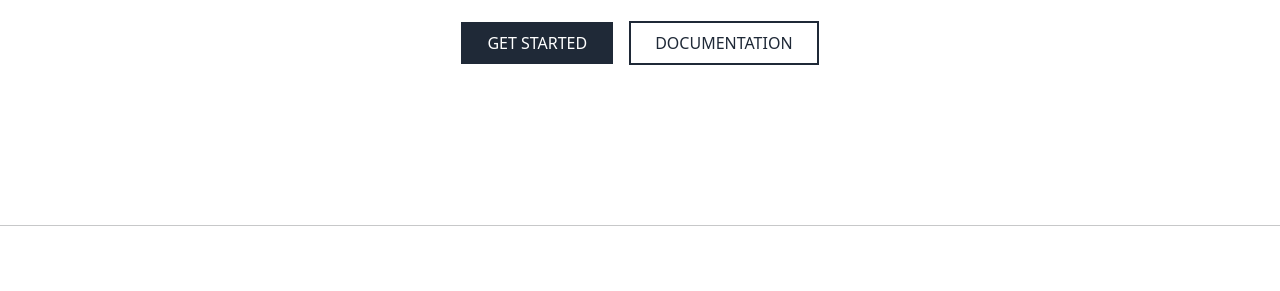
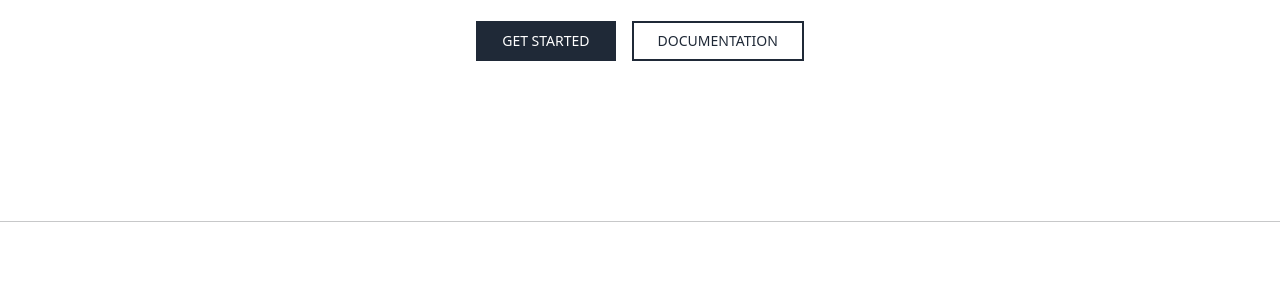
Before and after one commit to Kavaach/Kutmudraabhigyata, a website: page index.html in a window 1280 px wide. Shown: the part 295-586 px from the top of the page. Drawn offline with nearby package versions, Linux system fonts and the light colour scheme.

Commit message:
Add files via upload

```diff
--- a/index.html
+++ b/index.html
@@ -7,7 +7,7 @@
     <link rel="stylesheet" href="styles.css">
     <script src="https://cdn.tailwindcss.com"></script>
     <link href="https://cdn.jsdelivr.net/npm/bootstrap@5.0.2/dist/css/bootstrap.min.css" rel="stylesheet" integrity="sha384-EVSTQN3/azprG1Anm3QDgpJLIm9Nao0Yz1ztcQTwFspd3yD65VohhpuuCOmLASjC" crossorigin="anonymous">
-    <link rel="icon" href="images/favicon.ico">
+    <link rel="icon" href="images/">
 </head>
 <body>
     <!-- NavBar -->
@@ -51,14 +51,16 @@
                             Coming Soon!
                         </h2>
                         <div class="flex items-center justify-center mt-4">
-                            <button id="GetStarted">
-                                <a href="#" class="px-4 py-2 mr-4 text-white uppercase bg-gray-800 border-2 border-transparent text-md hover:bg-gray-900">
+                            <button id="GetStarted" class="px-4 py-2 mr-4 text-white uppercase bg-gray-800 border-2 border-transparent text-sm hover:bg-gray-900">
+                                <a href="#" >
                                     Get started
                                 </a>
                             </button>
-                            <a href="#" class="px-4 py-2 text-gray-800 uppercase bg-transparent border-2 border-gray-800 dark:text-white hover:bg-gray-800 hover:text-white text-md">
-                                Documentation
-                            </a>
+                            <button id="documentation" class="px-4 py-2 text-gray-800 uppercase bg-transparent border-2 border-gray-800 dark:text-white hover:bg-gray-800 hover:text-white text-sm">
+                                <a href="#">
+                                    Documentation
+                                </a>
+                            </button>
                         </div>
                     </div>
                     <div id="blockimg">
```
